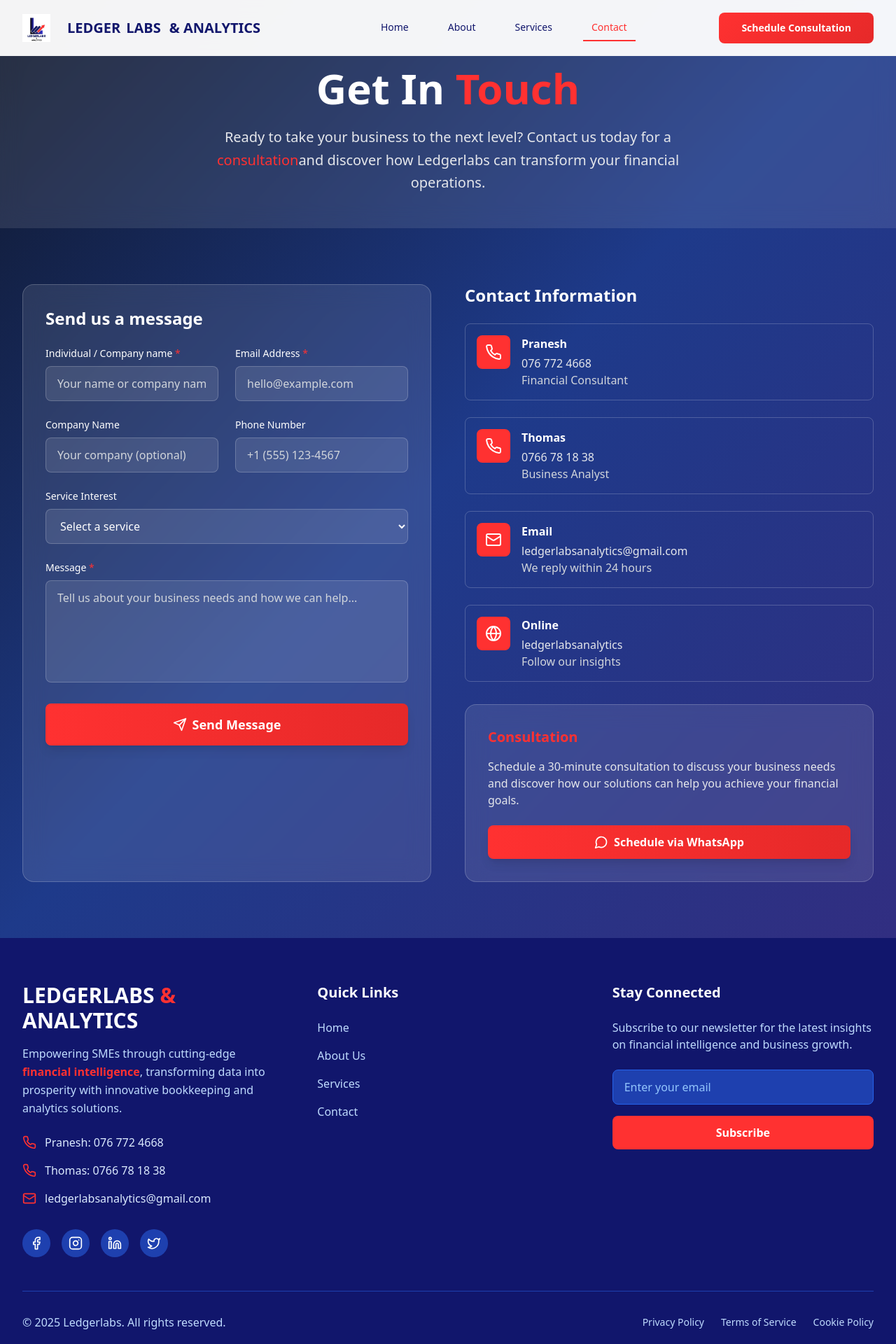
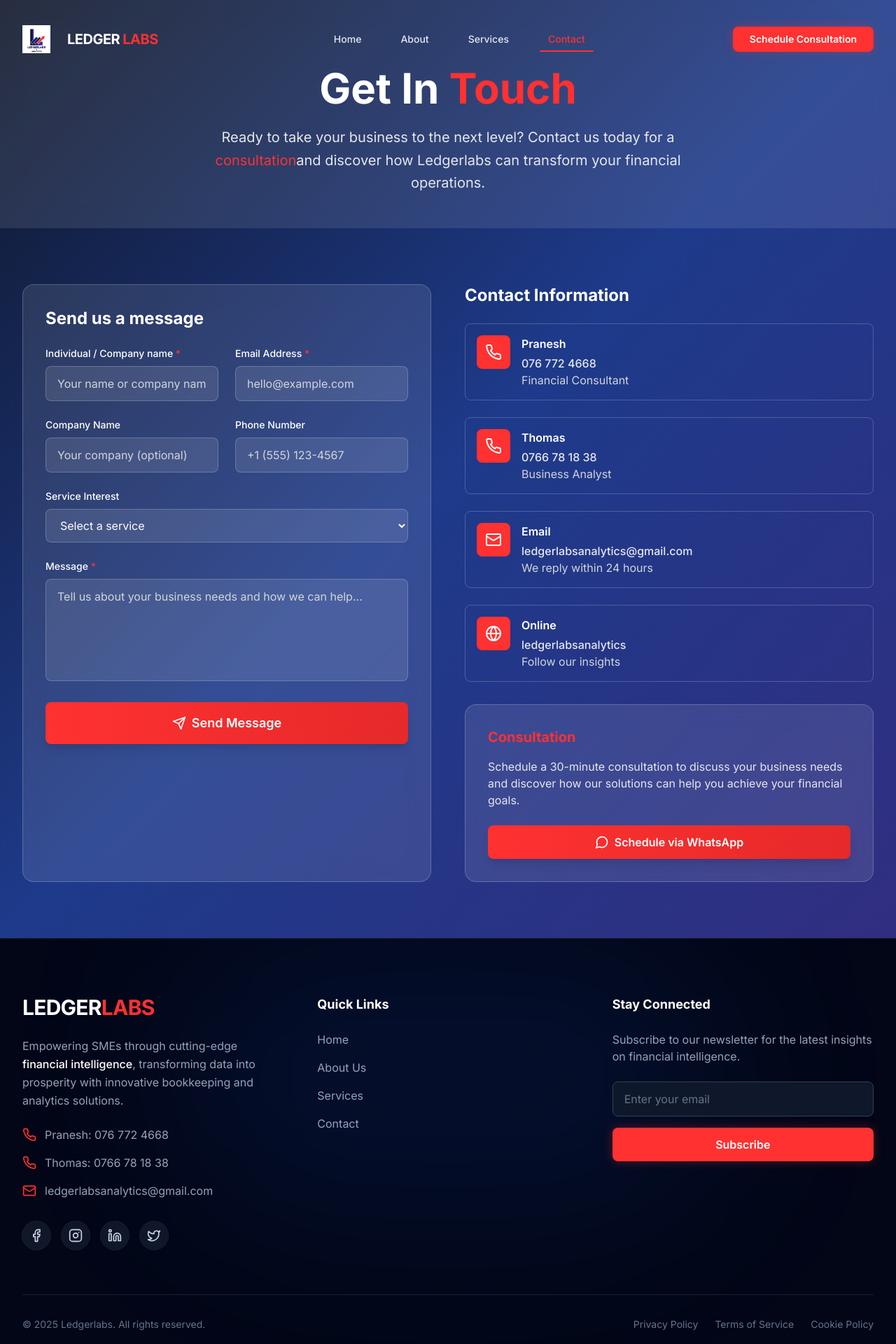
Before and after one commit to savisaluwadana/legerlabswebsite, a React (Vite) app: page /contact in a window 1280 px wide. Shown: the top 1920 px of the page at 70% size. Built offline with nearby package versions, Linux system fonts and the light colour scheme.

Commit message:
feat: Implement initial website structure with Header, Footer, Hero, and WhyChooseUs components, including styling and animation dependencies.

```diff
--- a/package.json
+++ b/package.json
@@ -11,6 +11,7 @@
   },
   "dependencies": {
     "@types/react-router-dom": "^5.3.3",
+    "framer-motion": "^12.34.3",
     "lucide-react": "^0.344.0",
     "react": "^18.3.1",
     "react-dom": "^18.3.1",
--- a/src/components/Footer.tsx
+++ b/src/components/Footer.tsx
@@ -29,17 +29,20 @@ const Footer: React.FC = () => {
   };
 
   return (
-    <footer className="bg-[var(--primary-blue)] text-white">
-      <div className="max-w-7xl mx-auto px-4 sm:px-6 lg:px-8 py-16">
+    <footer className="bg-slate-950 text-slate-300 border-t border-white/10 relative overflow-hidden">
+      {/* Decorative gradient glow */}
+      <div className="absolute top-0 left-1/2 -translate-x-1/2 w-[800px] h-[400px] bg-blue-600/10 rounded-full blur-[120px] pointer-events-none"></div>
+
+      <div className="max-w-7xl mx-auto px-4 sm:px-6 lg:px-8 py-20 relative z-10">
         <div className="grid grid-cols-1 md:grid-cols-2 lg:grid-cols-3 gap-12">
           {/* Company Info */}
           <div className="lg:col-span-1">
             <div className="mb-6">
-              <h3 className="text-3xl font-bold">
-                LEDGERLABS <span className="text-[var(--accent-red)]">&</span> ANALYTICS
+              <h3 className="text-3xl font-bold text-white tracking-tight">
+                LEDGER<span className="text-[var(--accent-red)]">LABS</span>
               </h3>
-              <p className="text-blue-200 mt-4 leading-relaxed">
-                Empowering SMEs through cutting-edge <span className="text-[var(--accent-red)] font-semibold">financial intelligence</span>,
+              <p className="text-slate-400 mt-6 leading-relaxed max-w-sm">
+                Empowering SMEs through cutting-edge <strong className="text-white font-medium">financial intelligence</strong>,
                 transforming data into prosperity with innovative bookkeeping and analytics solutions.
               </p>
             </div>
@@ -49,7 +52,7 @@ const Footer: React.FC = () => {
                 <Phone className="w-5 h-5 text-[var(--accent-red)] flex-shrink-0" />
                 <button
                   onClick={handlePhoneClick}
-                  className="text-blue-100 hover:text-white transition-colors cursor-pointer"
+                  className="text-slate-400 hover:text-white transition-colors cursor-pointer"
                 >
                   Pranesh: 076 772 4668
                 </button>
@@ -58,7 +61,7 @@ const Footer: React.FC = () => {
                 <Phone className="w-5 h-5 text-[var(--accent-red)] flex-shrink-0" />
                 <button
                   onClick={() => window.open('https://wa.me/94766781838', '_blank')}
-                  className="text-blue-100 hover:text-white transition-colors cursor-pointer"
+                  className="text-slate-400 hover:text-white transition-colors cursor-pointer"
                 >
                   Thomas: 0766 78 18 38
                 </button>
@@ -67,7 +70,7 @@ const Footer: React.FC = () => {
                 <Mail className="w-5 h-5 text-[var(--accent-red)] flex-shrink-0" />
                 <a
                   href="mailto:ledgerlabsanalytics@gmail.com"
-                  className="text-blue-100 hover:text-white transition-colors"
+                  className="text-slate-400 hover:text-white transition-colors"
                 >
                   ledgerlabsanalytics@gmail.com
                 </a>
@@ -80,9 +83,8 @@ const Footer: React.FC = () => {
                   key={index}
                   href={social.href}
                   aria-label={`${social.label}${social.placeholder ? ' (Coming Soon)' : ''}`}
-                  className={`w-10 h-10 bg-blue-800 rounded-full flex items-center justify-center hover:bg-[var(--accent-red)] transition-colors duration-300 ${
-                    social.placeholder ? 'opacity-50 cursor-not-allowed' : ''
-                  }`}
+                  className={`w-10 h-10 bg-slate-800/50 rounded-full flex items-center justify-center hover:bg-[var(--accent-red)] hover:text-white transition-all duration-300 ring-1 ring-white/10 ${social.placeholder ? 'opacity-50 cursor-not-allowed' : ''
+                    }`}
                   onClick={social.placeholder ? (e) => e.preventDefault() : undefined}
                   title={social.placeholder ? 'Coming Soon' : social.label}
                 >
@@ -94,13 +96,13 @@ const Footer: React.FC = () => {
 
           {/* Quick Links */}
           <div>
-            <h4 className="text-xl font-bold mb-6">Quick Links</h4>
+            <h4 className="text-lg font-bold text-white mb-6">Quick Links</h4>
             <ul className="space-y-4">
               {quickLinks.map((link, index) => (
                 <li key={index}>
                   <Link
                     to={link.path}
-                    className="text-blue-200 hover:text-[var(--accent-red)] transition-colors duration-300 flex items-center group"
+                    className="text-slate-400 hover:text-[var(--accent-red)] transition-colors duration-300 flex items-center group"
                   >
                     <span className="group-hover:translate-x-1 transition-transform duration-300">
                       {link.name}
@@ -113,37 +115,37 @@ const Footer: React.FC = () => {
 
           {/* Newsletter/CTA */}
           <div>
-            <h4 className="text-xl font-bold mb-6">Stay Connected</h4>
-            <p className="text-blue-200 mb-6">
-              Subscribe to our newsletter for the latest insights on financial intelligence and business growth.
+            <h4 className="text-lg font-bold text-white mb-6">Stay Connected</h4>
+            <p className="text-slate-400 mb-6">
+              Subscribe to our newsletter for the latest insights on financial intelligence.
             </p>
             <div className="space-y-4">
               <input
                 type="email"
                 placeholder="Enter your email"
-                className="w-full px-4 py-3 rounded-lg bg-blue-800 border border-blue-600 text-white placeholder-blue-300 focus:ring-2 focus:ring-[var(--accent-red)] focus:border-transparent transition-all duration-300"
+                className="w-full px-4 py-3 rounded-lg bg-slate-900 border border-slate-700 text-white placeholder-slate-500 focus:ring-2 focus:ring-[var(--accent-red)] focus:border-transparent transition-all duration-300"
               />
-              <button className="w-full bg-[var(--accent-red)] text-white px-6 py-3 rounded-lg font-semibold hover:bg-red-600 transition-colors duration-300">
+              <button className="w-full bg-[var(--accent-red)] text-white px-6 py-3 rounded-lg font-semibold hover:bg-red-600 transition-colors duration-300 shadow-[0_0_15px_rgba(255,49,49,0.3)] hover:shadow-[0_0_25px_rgba(255,49,49,0.5)]">
                 Subscribe
               </button>
             </div>
           </div>
         </div>
 
-        <div className="border-t border-blue-800 mt-12 pt-8">
-          <div className="flex flex-col md:flex-row justify-between items-center">
-            <div className="text-blue-200 mb-4 md:mb-0">
+        <div className="border-t border-white/10 mt-16 pt-8">
+          <div className="flex flex-col md:flex-row justify-between items-center text-sm text-slate-500">
+            <div className="mb-4 md:mb-0">
               <p>&copy; {currentYear} Ledgerlabs. All rights reserved.</p>
             </div>
 
-            <div className="flex space-x-6 text-blue-200 text-sm">
-              <a href="#" className="hover:text-[var(--accent-red)] transition-colors duration-300">
+            <div className="flex space-x-6">
+              <a href="#" className="hover:text-white transition-colors duration-300">
                 Privacy Policy
               </a>
-              <a href="#" className="hover:text-[var(--accent-red)] transition-colors duration-300">
+              <a href="#" className="hover:text-white transition-colors duration-300">
                 Terms of Service
               </a>
-              <a href="#" className="hover:text-[var(--accent-red)] transition-colors duration-300">
+              <a href="#" className="hover:text-white transition-colors duration-300">
                 Cookie Policy
               </a>
             </div>
--- a/src/components/Header.tsx
+++ b/src/components/Header.tsx
@@ -1,6 +1,7 @@
 import React, { useState, useEffect } from 'react';
 import { Menu, X } from 'lucide-react';
 import { Link, useLocation, useNavigate } from 'react-router-dom';
+import { motion, AnimatePresence } from 'framer-motion';
 
 const Header: React.FC = () => {
   const [isMenuOpen, setIsMenuOpen] = useState(false);
@@ -28,8 +29,7 @@ const Header: React.FC = () => {
   ];
 
   return (
-    <header className={`fixed top-0 w-full z-50 transition-all duration-300 ${
-      isScrolled ? 'bg-white/95 backdrop-blur-md shadow-lg' : 'bg-white/95 backdrop-blur-md'
+    <header className={`fixed top-0 w-full z-50 transition-all duration-500 ${isScrolled ? 'glass py-2' : 'bg-transparent py-4'
       }`}>
       <div className="max-w-7xl mx-auto px-4 sm:px-6 lg:px-8">
         <div className="flex justify-between items-center h-20">
@@ -41,10 +41,9 @@ const Header: React.FC = () => {
                   alt="Ledgerlabs logo"
                   className="h-10 w-10 mr-3"
                 />
-                <span className="company-name inline-flex items-center text-[var(--primary-blue)] min-w-0">
-                  <span className="flex items-center gap-1 truncate md:whitespace-nowrap whitespace-normal text-base md:text-xl font-semibold">
-                    LEDGER<span className="ml-1">LABS</span>
-                    <span className="ml-2">&amp; ANALYTICS</span>
+                <span className={`company-name inline-flex items-center min-w-0 transition-colors duration-500 ${isScrolled ? 'text-[var(--primary-blue)]' : 'text-white'}`}>
+                  <span className="flex items-center gap-1 truncate md:whitespace-nowrap whitespace-normal text-base md:text-xl font-bold tracking-tight">
+                    LEDGER<span className="text-[var(--accent-red)]">LABS</span>
                   </span>
                 </span>
               </div>
@@ -57,13 +56,19 @@ const Header: React.FC = () => {
                 <Link
                   key={item.name}
                   to={item.path}
-                  className={`px-3 py-2 text-sm font-medium transition-colors duration-300 hover:text-[var(--accent-red)] ${
-                    location.pathname === item.path
-                      ? 'text-[var(--accent-red)] border-b-2 border-[var(--accent-red)]'
-                      : 'text-[var(--primary-blue)]'
+                  className={`relative px-3 py-2 text-sm font-medium transition-colors duration-300 hover:text-[var(--accent-red)] ${location.pathname === item.path
+                    ? 'text-[var(--accent-red)]'
+                    : isScrolled ? 'text-[var(--primary-blue)]' : 'text-slate-200'
                     }`}
                 >
                   {item.name}
+                  {location.pathname === item.path && (
+                    <motion.div
+                      layoutId="active-nav-indicator"
+                      className="absolute bottom-0 left-0 right-0 h-0.5 bg-[var(--accent-red)] rounded-full"
+                      transition={{ type: "spring", stiffness: 380, damping: 30 }}
+                    />
+                  )}
                 </Link>
               ))}
             </div>
@@ -72,7 +77,7 @@ const Header: React.FC = () => {
           <div className="hidden md:flex items-center space-x-4">
             <button
               onClick={() => navigate('/contact')}
-              className="btn-accent text-sm px-6 py-2"
+              className="bg-[var(--accent-red)] text-white hover:bg-red-600 transition-colors duration-300 font-semibold rounded-lg shadow-[0_0_15px_rgba(255,49,49,0.3)] hover:shadow-[0_0_25px_rgba(255,49,49,0.5)] text-sm px-6 py-2"
             >
               Schedule Consultation
             </button>
@@ -81,7 +86,7 @@ const Header: React.FC = () => {
           <div className="md:hidden">
             <button
               onClick={toggleMenu}
-              className="text-[var(--primary-blue)] hover:text-[var(--accent-red)] transition-colors duration-300"
+              className={`transition-colors duration-300 ${isScrolled ? 'text-[var(--primary-blue)]' : 'text-white'} hover:text-[var(--accent-red)]`}
             >
               {isMenuOpen ? <X size={24} /> : <Menu size={24} />}
             </button>
@@ -90,37 +95,43 @@ const Header: React.FC = () => {
       </div>
 
       {/* Mobile menu */}
-      <div className={`md:hidden transition-all duration-300 ${
-        isMenuOpen ? 'max-h-80 opacity-100' : 'max-h-0 opacity-0'
-      } overflow-hidden bg-white/95 backdrop-blur-md border-t border-gray-200`}>
+      <AnimatePresence>
+        {isMenuOpen && (
+          <motion.div
+            initial={{ opacity: 0, height: 0 }}
+            animate={{ opacity: 1, height: 'auto' }}
+            exit={{ opacity: 0, height: 0 }}
+            className="md:hidden overflow-hidden glass border-t border-gray-200"
+          >
             <div className="px-4 pt-4 pb-6 space-y-4">
               {navItems.map((item) => (
                 <Link
                   key={item.name}
                   to={item.path}
                   onClick={() => setIsMenuOpen(false)}
-              className={`block px-3 py-2 text-base font-medium transition-colors hover:text-[var(--accent-red)] ${
-                location.pathname === item.path
+                  className={`block px-3 py-2 text-base font-medium transition-colors hover:text-[var(--accent-red)] ${location.pathname === item.path
                     ? 'text-[var(--accent-red)]'
-                  : 'text-[var(--primary-blue)]'
+                    : 'text-slate-800'
                     }`}
                 >
                   {item.name}
                 </Link>
               ))}
-          <div className="pt-4 border-t border-gray-200">
+              <div className="pt-4 border-t border-white/20">
                 <button
                   onClick={() => {
                     navigate('/contact');
                     setIsMenuOpen(false);
                   }}
-              className="w-full btn-accent text-sm"
+                  className="w-full bg-[var(--accent-red)] text-white hover:bg-red-600 transition-colors duration-300 font-semibold rounded-lg shadow-[0_0_15px_rgba(255,49,49,0.3)] hover:shadow-[0_0_25px_rgba(255,49,49,0.5)] text-sm px-4 py-3"
                 >
                   Schedule Consultation
                 </button>
               </div>
             </div>
-      </div>
+          </motion.div>
+        )}
+      </AnimatePresence>
     </header>
   );
 };
--- a/src/index.css
+++ b/src/index.css
@@ -1,8 +1,20 @@
+@import url('https://fonts.googleapis.com/css2?family=Inter:wght@300;400;500;600;700;800&display=swap');
+
 @tailwind base;
 @tailwind components;
 @tailwind utilities;
 
-/* Design Tokens - Original Theme */
+@layer utilities {
+  .glass {
+    @apply bg-white/70 backdrop-blur-md border border-white/20 shadow-glass;
+  }
+  .glass-dark {
+    @apply bg-slate-900/40 backdrop-blur-xl border border-white/10 shadow-premium;
+  }
+  .text-gradient {
+    @apply bg-clip-text text-transparent bg-gradient-to-r from-[var(--primary-blue)] to-[var(--accent-red)];
+  }
+}/* Design Tokens - Original Theme */
 :root {
   --primary-blue: #11166c;
   --accent-red: #ff3131;
@@ -18,6 +30,9 @@
 body {
   background-color: var(--background-white);
   color: var(--text-primary);
+  font-family: 'Inter', sans-serif;
+  -webkit-font-smoothing: antialiased;
+  -moz-osx-font-smoothing: grayscale;
 }
 
 /* Accent highlighting */
--- a/tailwind.config.js
+++ b/tailwind.config.js
@@ -2,7 +2,31 @@
 export default {
   content: ['./index.html', './src/**/*.{js,ts,jsx,tsx}'],
   theme: {
-    extend: {},
+    extend: {
+      fontFamily: {
+        sans: ['Inter', 'sans-serif'],
+      },
+      boxShadow: {
+        'glass': '0 8px 32px 0 rgba(31, 38, 135, 0.07)',
+        'premium': '0 20px 40px -15px rgba(17, 22, 108, 0.15)',
+        'glow': '0 0 20px rgba(255, 49, 49, 0.3)',
+      },
+      backgroundImage: {
+        'gradient-radial': 'radial-gradient(var(--tw-gradient-stops))',
+        'glass-gradient': 'linear-gradient(135deg, rgba(255, 255, 255, 0.1), rgba(255, 255, 255, 0))',
+      },
+      animation: {
+        'fade-in-up': 'fade-in-up 0.8s cubic-bezier(0.16, 1, 0.3, 1) forwards',
+        'float': 'float 6s ease-in-out infinite',
+        'pulse-slow': 'pulse 4s cubic-bezier(0.4, 0, 0.6, 1) infinite',
+        'shimmer': 'shimmer 2s linear infinite',
+      },
+      keyframes: {
+        shimmer: {
+          '100%': { transform: 'translateX(100%)' },
+        }
+      }
+    },
   },
   plugins: [],
 };
```
Also changed, not shown: 1 other file (tests, documents, lock files or other folders). Lines whose indentation alone changed are shown as unchanged.
